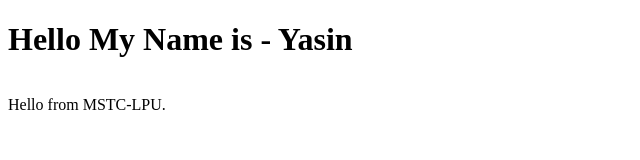
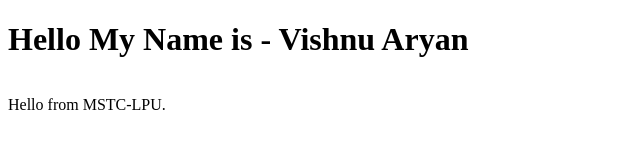
Before and after one commit to AryanVishnu/Aryan, a plain HTML site: page index.html in a window 1280 px wide. Shown: the whole page, without its empty margins (0-640 px from the left). Drawn offline with Linux system fonts and the light colour scheme.

Commit message:
Update index.html

```diff
--- a/index.html
+++ b/index.html
@@ -7,7 +7,7 @@
     <title>Basic HTML</title>
 </head>
 <body>
-    <h1 style="align-content: center">Hello My Name is - Yasin</h1>
+    <h1 style="align-content: center">Hello My Name is - Vishnu Aryan</h1>
     <div style="align-content: center">
         <p>
             Hello from MSTC-LPU.
```
